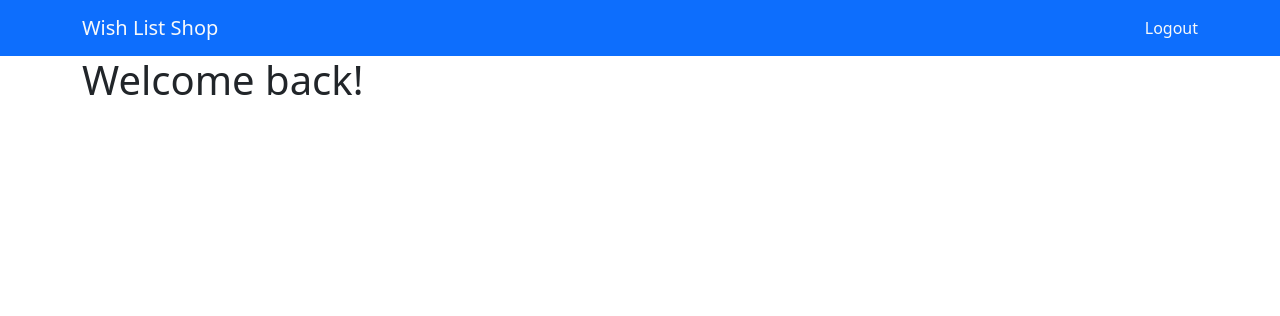
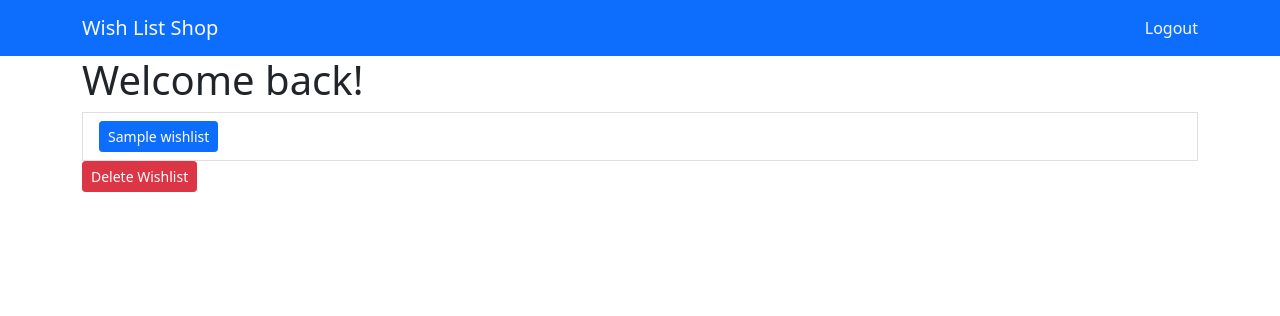
Before and after one commit to tbtreppe/wishlist-shop, a Flask app: page / in a window 1280 px wide. Shown: the top 316 px of the page. Run offline with Flask 2, Linux system fonts and the light colour scheme; the visitor is signed in with stand-in values (Sample User, id 1); tables that the repository leaves empty hold one stand-in row (values such as "Sample post").

Commit message:
add more routes for wishlist

```diff
--- a/app.py
+++ b/app.py
@@ -147,13 +147,28 @@ def add_items_to_wishlist(wishlist_id):
 
     return render_template('users/wishlist_details.html',  wishlist=wishlist)
 
-@app.route('/users/search', methods=['POST'])
-def search():
-    url = f"https://api.goog.io/v1/images/" + urllib.parse.urlencode(query)
+@app.route('/users/<int:wishlist_id>/delete', methods=['POST'])
+def delete_user(wishlist_id):
+    if "username" not in session:
+        flash("Please login first", 'error')
+        return redirect("users/signup")
+    if "wishlist_id" == session["wishlist.id"]:
+        wishlist = User.query.get(wishlist_id)
+        db.session.delete(wishlist)
+        db.session.commit()
+        session.pop("wishlist_id")
+        flash("Wishlist deleted!", "success")
+        return redirect("/home")
+    flash("No permission", "error")
+    return redirect('/home')
 
-    resp = requests.get(url, API_SECRET_KEY=API_SECRET_KEY)
-    result = json.loads(resp.text)
-    return render_template('users/search_results.html', result=result)
+#@app.route('/users/search', methods=['POST'])
+#def search():
+ #   url = f"https://api.goog.io/v1/images/" + urllib.parse.urlencode(query)
+
+  #  resp = requests.get(url, API_SECRET_KEY=API_SECRET_KEY)
+   # result = json.loads(resp.text)
+    #return render_template('users/search_results.html', result=result)
 
 
 
--- a/templates/home.html
+++ b/templates/home.html
@@ -1,4 +1,20 @@
 {% extends 'base.html' %} {% block content %}
 <h1>Welcome back!</h1>
-
-{% endblock %}
+{% for wishlist in wishlist %}
+<li class="list-group-item">
+  <a
+    href="/users/{{ wishlist.id }}/wishlist_details"
+    class="btn btn-primary btn-sm btn-block"
+    >{{ wishlist.name }}
+  </a>
+</li>
+<form>
+  <button
+    class="btn btn-danger btn-sm"
+    formaction="/users/{{ wishlist.id }}/delete"
+    formmethod="POST"
+  >
+    Delete Wishlist
+  </button>
+</form>
+{% endfor %} {% endblock %}
```
